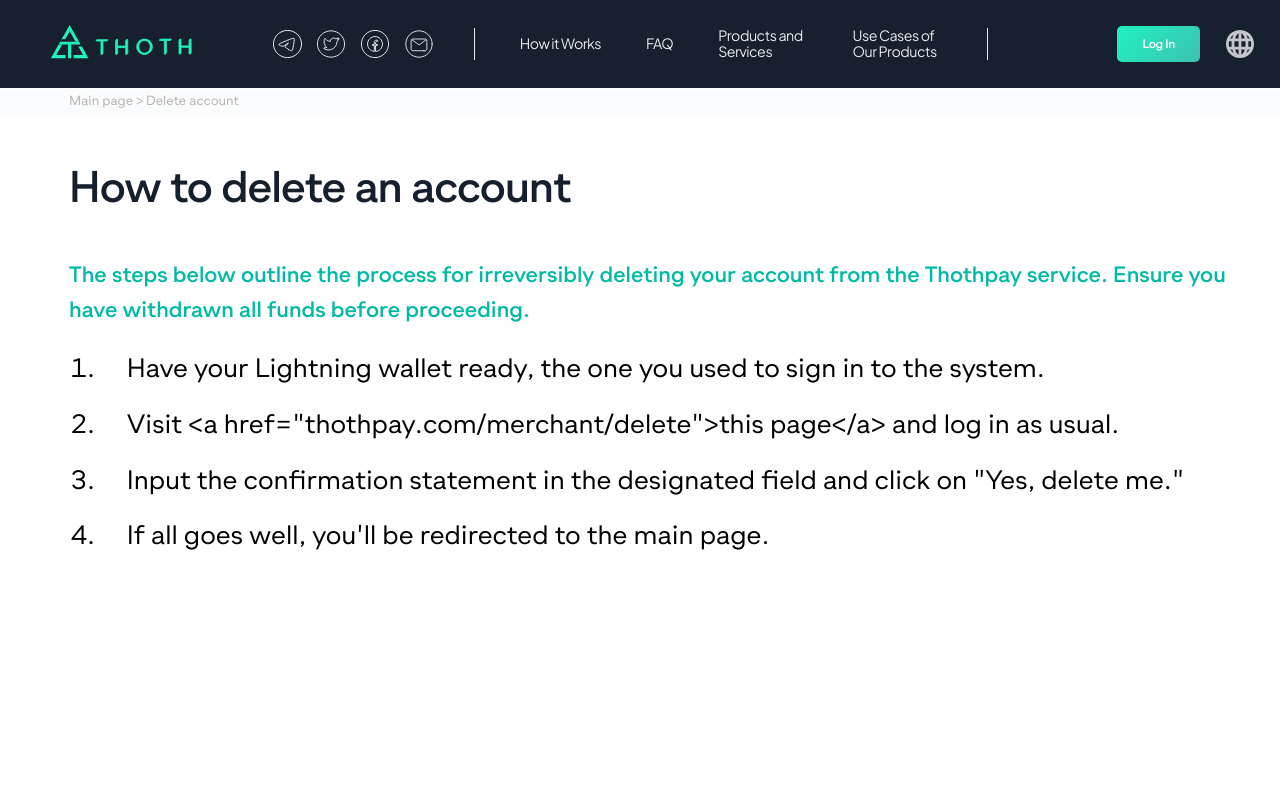
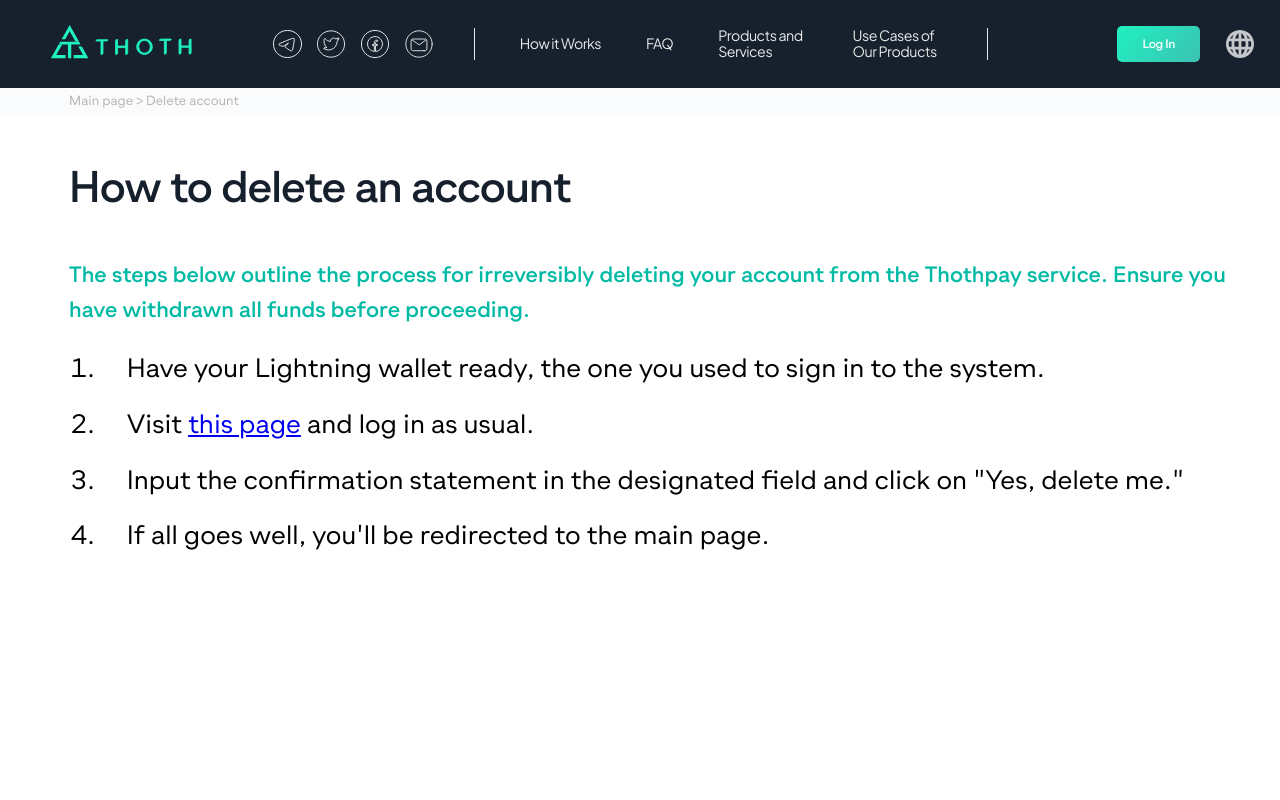
Before and after one commit to standardsats/thoth, a React (Vite) app: page /delete-account in a window 1280 px wide. Shown: the top 800 px of the page. Built offline with nearby package versions, Linux system fonts and the light colour scheme.

Commit message:
Fix urls in account deletion page

```diff
--- a/public/locales/en.json
+++ b/public/locales/en.json
@@ -272,7 +272,7 @@
     "description": "The steps below outline the process for irreversibly deleting your account from the Thothpay service. Ensure you have withdrawn all funds before proceeding.",
     "steps": {
       "stepOne": "Have your Lightning wallet ready, the one you used to sign in to the system.",
-      "stepTwo": "Visit <a href=\"thothpay.com/merchant/delete\">this page</a> and log in as usual.",
+      "stepTwo": "Visit <a href=\"/merchant/delete\">this page</a> and log in as usual.",
       "stepThree": "Input the confirmation statement in the designated field and click on \"Yes, delete me.\"",
       "stepFour": "If all goes well, you'll be redirected to the main page."
     },
--- a/public/locales/ru.json
+++ b/public/locales/ru.json
@@ -230,7 +230,7 @@
     "description": "Ниже приведены шаги процесса окончательного удаления вашей учетной записи из службы Thothpay. Перед выполнением убедитесь, что вы сняли все средства.",
     "steps": {
       "stepOne": "Подготовьте свой кошелек Lightning, тот, который вы использовали для входа в систему.",
-      "stepTwo": "Посетите [эту страницу](thothpay.com/merchant/delete) и выполните вход как обычно.",
+      "stepTwo": "Посетите <a href=\"/merchant/delete\">эту страницу</a> и выполните вход как обычно.",
       "stepThree": "Введите подтверждающее сообщение в соответствующее поле и нажмите \"Да, удалить меня\"",
       "stepFour": "Если все пройдет успешно, вы будете перенаправлены на главную страницу."
     },
--- a/src/components/app/delete-accoun-page/DeleteAccountPage.tsx
+++ b/src/components/app/delete-accoun-page/DeleteAccountPage.tsx
@@ -9,6 +9,7 @@ import {
   resetMarginsAndPaddings,
   sizeVariable,
 } from "@/assets/styles/commonStyles.ts";
+import ReactHtmlParser from "react-html-parser";
 import { Navigation } from "@/components/app/common/navigation/Navigation.tsx";
 import { SectionTitle } from "@/components/app/common/section-title/SectionTitle.tsx";
 import { DeleteAccountPageData } from "@/assets/constants/app/delete-account-page/DeleteAccountPage.ts";
@@ -102,7 +103,7 @@ export const DeleteAccountPage = () => {
         <StyledDescription>{description}</StyledDescription>
         <StyledList>
           {steps.map((item) => (
-            <StyledItem key={item.id}>{item.step}</StyledItem>
+            <StyledItem key={item.id}>{ReactHtmlParser(item.step)}</StyledItem>
           ))}
         </StyledList>
       </StyledContainer>
```
Also changed, not shown: log.txt (added).
